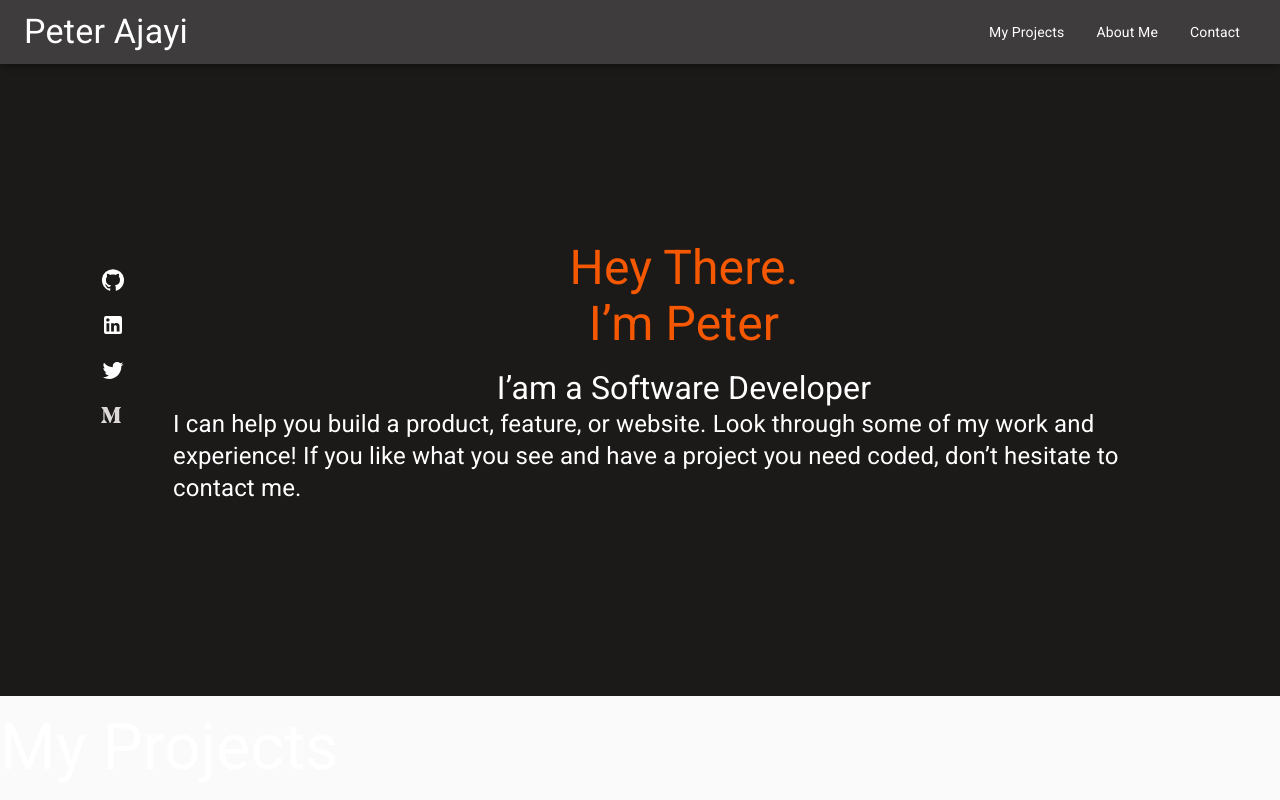
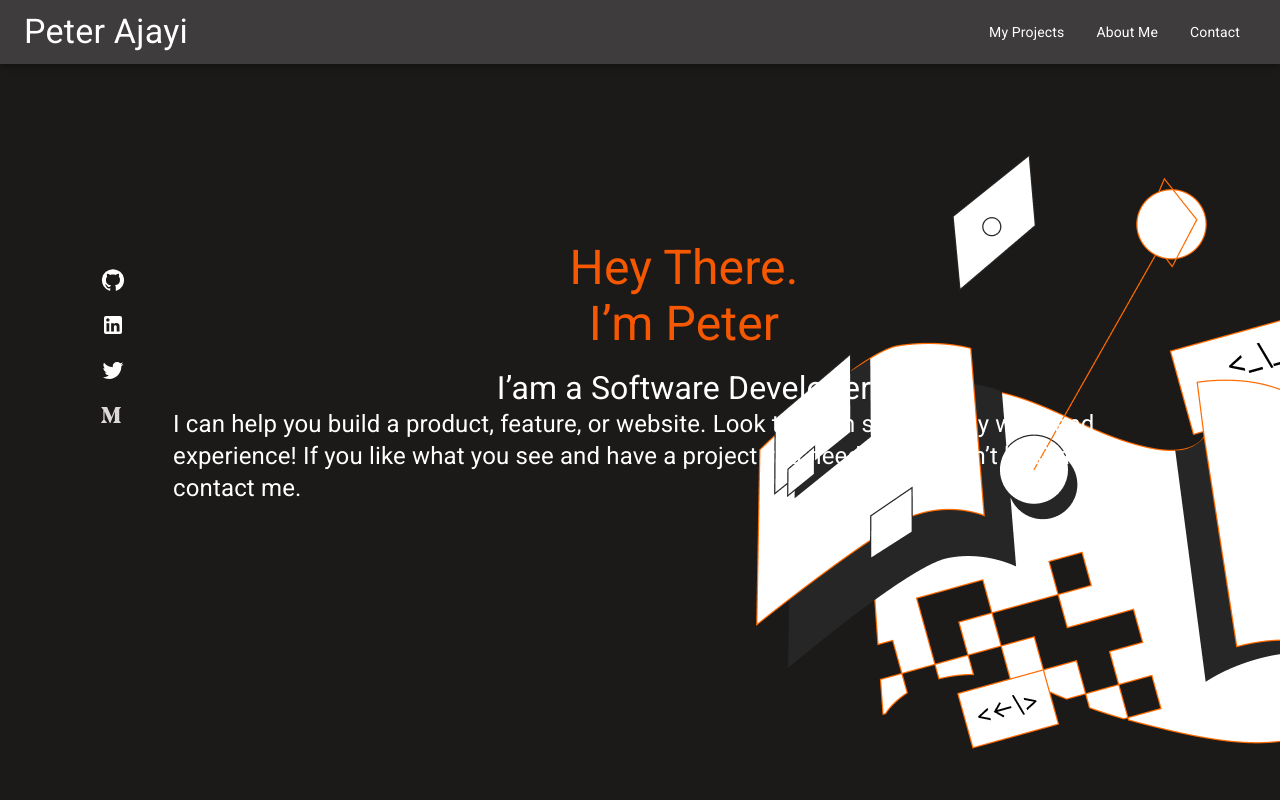
Before and after one commit to peterdgreat/My-Personal-Website, a React (Create React App) app: page / in a window 1280 px wide. Shown: the top 800 px of the page. Built offline with nearby package versions, Linux system fonts and the light colour scheme.

Commit message:
added bg image to hero

```diff
--- a/src/styles/Hero.css
+++ b/src/styles/Hero.css
@@ -1,12 +1,14 @@
 @import url('https://fonts.googleapis.com/css2?family=Montserrat&family=Roboto');
 
 .home-bg {
-  height: 100% !important;
+  height: 590px;
   color: #fff;
   padding: 0  0;
   margin: 0;
-  overflow-y: hidden !important;
-  background-color: #1c1a19 !important;
+  background-color: #1c1a19;
+  background-image: url("../assets/background-m.png");
+  background-repeat: no-repeat;
+  background-position: bottom right;
 }
 
 .name {
@@ -45,4 +47,9 @@
   .home {
     padding: 192px 15px 192px 15px;
   }
+
+  .home-bg {
+    background-image: url("../assets/background-d.png");
+    height: 870px;
+  }
 }
```
Also changed, not shown: src/assets/background-d.png (added), src/assets/background-m.png (added).
